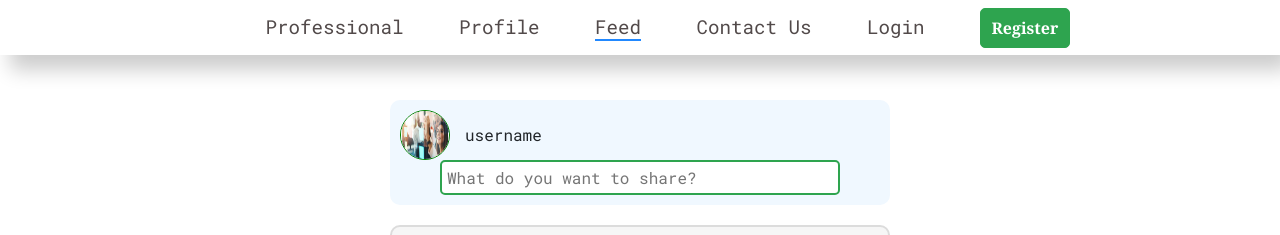
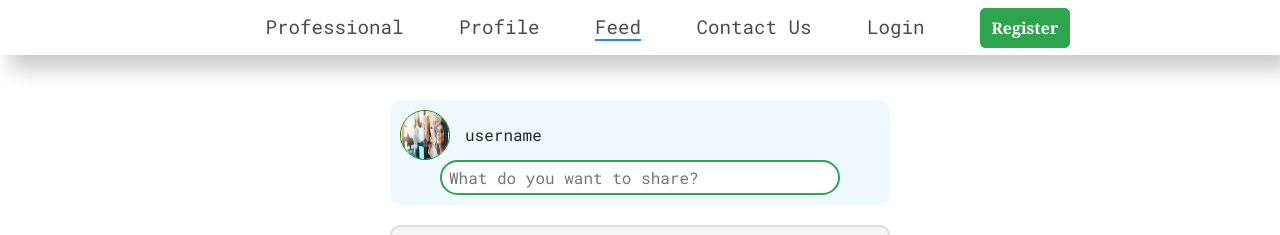
Before and after one commit to visalchrin/Professional, an Angular app: page /feed in a window 1280 px wide. Shown: the top 235 px of the page. Built offline with nearby package versions, Linux system fonts and the light colour scheme.

Commit message:
Add Style for Like button

```diff
--- a/src/app/components/feed/feed.component.html
+++ b/src/app/components/feed/feed.component.html
@@ -97,7 +97,7 @@
             <a (click)="onClickLike('3')" id="3"><svg xmlns="http://www.w3.org/2000/svg" width="20" height="20" fill="currentColor" class="bi bi-star" viewBox="0 0 16 16">
                 <path d="M2.866 14.85c-.078.444.36.791.746.593l4.39-2.256 4.389 2.256c.386.198.824-.149.746-.592l-.83-4.73 3.522-3.356c.33-.314.16-.888-.282-.95l-4.898-.696L8.465.792a.513.513 0 0 0-.927 0L5.354 5.12l-4.898.696c-.441.062-.612.636-.283.95l3.523 3.356-.83 4.73zm4.905-2.767-3.686 1.894.694-3.957a.565.565 0 0 0-.163-.505L1.71 6.745l4.052-.576a.525.525 0 0 0 .393-.288L8 2.223l1.847 3.658a.525.525 0 0 0 .393.288l4.052.575-2.906 2.77a.565.565 0 0 0-.163.506l.694 3.957-3.686-1.894a.503.503 0 0 0-.461 0z"/>
               </svg>Like</a>
-            <a href=""><svg xmlns="http://www.w3.org/2000/svg" width="16" height="16" fill="currentColor" class="bi bi-columns-gap" viewBox="0 0 16 16">
+            <a (click)="onClickComment('3')"><svg xmlns="http://www.w3.org/2000/svg" width="16" height="16" fill="currentColor" class="bi bi-columns-gap" viewBox="0 0 16 16">
                 <path d="M6 1v3H1V1h5zM1 0a1 1 0 0 0-1 1v3a1 1 0 0 0 1 1h5a1 1 0 0 0 1-1V1a1 1 0 0 0-1-1H1zm14 12v3h-5v-3h5zm-5-1a1 1 0 0 0-1 1v3a1 1 0 0 0 1 1h5a1 1 0 0 0 1-1v-3a1 1 0 0 0-1-1h-5zM6 8v7H1V8h5zM1 7a1 1 0 0 0-1 1v7a1 1 0 0 0 1 1h5a1 1 0 0 0 1-1V8a1 1 0 0 0-1-1H1zm14-6v7h-5V1h5zm-5-1a1 1 0 0 0-1 1v7a1 1 0 0 0 1 1h5a1 1 0 0 0 1-1V1a1 1 0 0 0-1-1h-5z"/>
               </svg> Comment</a>
             <a href=""><svg xmlns="http://www.w3.org/2000/svg" width="16" height="16" fill="currentColor" class="bi bi-arrow-90deg-right" viewBox="0 0 16 16">
--- a/src/app/components/feed/feed.component.scss
+++ b/src/app/components/feed/feed.component.scss
@@ -30,6 +30,9 @@
             align-items: center;
             input {
                 width: 400px;
+                border-radius: 20px;
+                padding: 7px;
+                cursor: pointer;
 
                 @include breakpoint-less(medium) {
                     width: 275px;
--- a/src/app/components/feed/feed.component.ts
+++ b/src/app/components/feed/feed.component.ts
@@ -36,4 +36,8 @@ export class FeedComponent implements OnInit {
     console.log(element);
   }
 
+  onClickComment(postId: string): void {
+    console.log("Click comment");
+  }
+
 }
```
